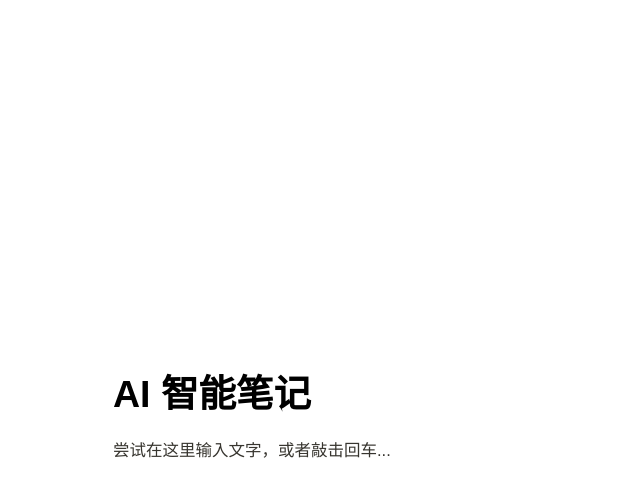
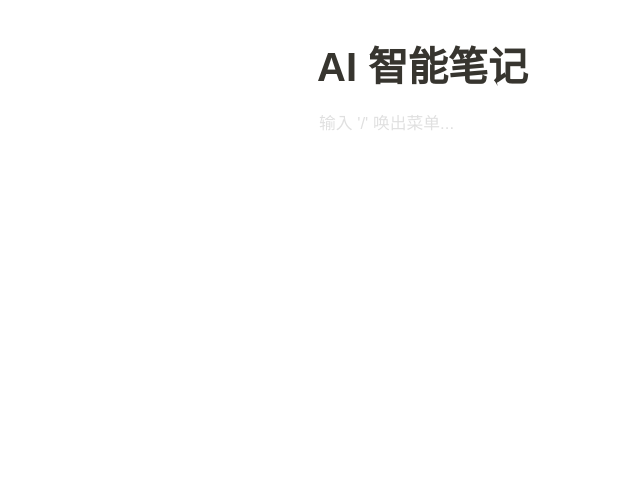
Before and after one commit to zz-gopher/ai-notion-clone, a Vue app: page / in a window 1280 px wide. Shown: the top 496 px of the page, without its empty margins (1-641 px from the left). Built offline with nearby package versions, Linux system fonts and the light colour scheme.

Commit message:
feat：新增/后的快捷键，以及页面位置框的协调

```diff
--- a/src/App.vue
+++ b/src/App.vue
@@ -1,197 +1,318 @@
 <script setup>
 import { ref, nextTick } from 'vue'
 
+// ==========================================
+// 1. 核心状态数据
+// ==========================================
+// 独立的页面大标题
+const pageTitle = ref('AI 智能笔记')
+
+// 积木数组（初始化只有一行空的正文）
 const blocks = ref([
-  { id: '1', type: 'h1', content: 'AI 智能笔记' },
-  { id: '2', type: 'p', content: '尝试在这里输入文字，或者敲击回车...' }
+  { id: '1', type: 'p', content: '' }
 ])
 
+// 存放所有真实 input 元素的“花名册”
 const inputRefs = ref([])
-// 控制菜单是否显示
+
+// ==========================================
+// 2. 基础交互逻辑：回车与退格
+// ==========================================
+// 处理敲击回车
+const handleEnter = async (index) => {
+  // === 新增：如果菜单显示着，回车就是确认选择 ===
+  if (showMenu.value) {
+    const selectedOption = menuOptions[selectedMenuIndex.value]
+    turnInto(selectedOption.type)
+    return // 结束执行，不要再往下建新行了
+  }
+
+  // 下面是原有的新增行逻辑
+  const newBlock = { id: Date.now().toString(), type: 'p', content: '' }
+  blocks.value.splice(index + 1, 0, newBlock)
+  await nextTick()
+  if (inputRefs.value[index + 1]) {
+    inputRefs.value[index + 1].focus()
+  }
+}
+
+// 处理敲击退格键 (删除空块)
+const handleBackspace = async (index, event) => {
+  const currentBlock = blocks.value[index]
+
+  // 判断条件：内容为空，且不是第一行
+  if (currentBlock.content === '' && index > 0) {
+    event.preventDefault() // 阻止默认吃字行为
+    blocks.value.splice(index, 1) // 拔掉这一行
+
+    await nextTick()
+
+    if (inputRefs.value[index - 1]) {
+      inputRefs.value[index - 1].focus() // 光标上移
+    }
+  }
+}
+
+// ==========================================
+// 3. 高级交互逻辑：斜杠 / 菜单
+// ==========================================
 const showMenu = ref(false)
-// 记录菜单应该弹出的位置（X 和 Y 坐标）
 const menuPosition = ref({ top: '0px', left: '0px' })
-// 记录当前正在操作的是哪一个块
 const activeBlockIndex = ref(null)
 
-// 监听输入框的文字变化
+const menuOptions = [
+  { type: 'h1', label: '一级标题 (H1)' },
+  { type: 'h2', label: '二级标题 (H2)' },
+  { type: 'p', label: '普通段落 (Text)' }
+]
+const selectedMenuIndex = ref(0)
+
 const handleInput = (index, event) => {
   const currentBlock = blocks.value[index]
-
-  // 如果用户输入了 / 并且是目前光标所在的块
   if (currentBlock.content.endsWith('/')) {
-    // 拿到当前输入框在屏幕上的位置
     const rect = event.target.getBoundingClientRect()
-
-    // 把菜单定位在输入框的正下方
     menuPosition.value = {
+      // 稍微往右偏移一点，视觉上更靠近文字起点
       top: `${rect.bottom + window.scrollY + 5}px`,
-      left: `${rect.left + window.scrollX}px`
+      left: `${rect.left + window.scrollX + 20}px`
     }
     showMenu.value = true
     activeBlockIndex.value = index
+    selectedMenuIndex.value = 0 // 每次弹出来，默认选中第一项
   } else {
-    // 如果输入的不是 /，或者删除了 /，就隐藏菜单
     showMenu.value = false
   }
 }
 
-// 菜单点击操作：把当前块转换成新的类型
 const turnInto = (newType) => {
   if (activeBlockIndex.value !== null) {
     const block = blocks.value[activeBlockIndex.value]
     block.type = newType
-    // 去掉结尾触发菜单的那个 '/'
-    block.content = block.content.slice(0, -1)
+    block.content = block.content.slice(0, -1) // 删掉 /
 
     showMenu.value = false
     activeBlockIndex.value = null
   }
 }
 
-// 处理敲击回车 (新增块)
-const handleEnter = async (index) => {
-  const newBlock = { id: Date.now().toString(), type: 'p', content: '' }
-  blocks.value.splice(index + 1, 0, newBlock)
+const handleArrowKey = (direction, event) => {
+  // 如果菜单没出来，不管它，让浏览器正常移动光标
+  if (!showMenu.value) return
 
-  await nextTick()
+  // 如果菜单出来了，拦截默认行为（防止光标乱跑）
+  event.preventDefault()
 
-  if (inputRefs.value[index + 1]) {
-    inputRefs.value[index + 1].focus()
-  }
-}
-
-// ==========================================
-// 核心逻辑：处理敲击退格键 (删除空块)
-// ==========================================
-const handleBackspace = async (index, event) => {
-  const currentBlock = blocks.value[index]
-
-  // 判断条件：当前块的内容是空的，并且它不是第一行 (第一行不能删)
-  if (currentBlock.content === '' && index > 0) {
-    // 1. 阻止浏览器的默认退格行为，防止吃掉上一行的文字
-    event.preventDefault()
-
-    // 2. 将这一块从数组中彻底删除
-    blocks.value.splice(index, 1)
-
-    // 3. 等待 Vue 重新渲染 DOM
-    await nextTick()
-
-    // 4. 将光标聚焦到上一行
-    if (inputRefs.value[index - 1]) {
-      inputRefs.value[index - 1].focus()
-    }
+  if (direction === 'up') {
+    // 向上选，如果到顶了就循环到底部
+    selectedMenuIndex.value = (selectedMenuIndex.value - 1 + menuOptions.length) % menuOptions.length
+  } else if (direction === 'down') {
+    // 向下选，如果到底了就循环到顶部
+    selectedMenuIndex.value = (selectedMenuIndex.value + 1) % menuOptions.length
   }
 }
 </script>
 
+
 <template>
   <div class="editor-container">
-    <div
-      v-for="(block, index) in blocks"
-      :key="block.id"
-      class="block-item"
-    >
-    <input
-      type="text"
-      v-model="block.content"
-      :class="['block-input', `block-${block.type}`]"
-      placeholder="输入内容"
-      @keydown.enter.prevent="handleEnter(index)"
-      @keydown.delete="handleBackspace(index, $event)"
 
-      @input="handleInput(index, $event)"
+    <input type="text" v-model="pageTitle" class="page-title" placeholder="无标题">
 
-      :ref="(el) => inputRefs[index] = el"
-    >
+    <TransitionGroup name="list" tag="div" class="blocks-wrapper">
+      <div v-for="(block, index) in blocks" :key="block.id" class="block-item">
+        <div class="block-handle">
+          <span class="drag-icon">⋮⋮</span>
+        </div>
+
+        <input type="text" v-model="block.content" :class="['block-input', `block-${block.type}`]"
+          :placeholder="block.type === 'h1' ? '无标题' : '输入 \'/\' 唤出菜单...'" @keydown.enter.prevent="handleEnter(index)"
+          @keydown.delete="handleBackspace(index, $event)" @keydown.up="handleArrowKey('up', $event)"
+          @keydown.down="handleArrowKey('down', $event)" @input="handleInput(index, $event)"
+          :ref="(el) => inputRefs[index] = el">
+      </div>
+    </TransitionGroup>
+
+    <div v-show="showMenu" class="command-menu" :style="{ top: menuPosition.top, left: menuPosition.left }">
+      <div class="menu-title">转换类型</div>
+      <div v-for="(item, i) in menuOptions" :key="item.type"
+        :class="['menu-item', { 'is-selected': selectedMenuIndex === i }]" @click="turnInto(item.type)"
+        @mouseenter="selectedMenuIndex = i">
+        {{ item.label }}
+      </div>
     </div>
-    <div
-      v-show="showMenu"
-      class="command-menu"
-      :style="{ top: menuPosition.top, left: menuPosition.left }"
-    >
-      <div class="menu-title">转换类型</div>
-      <div class="menu-item" @click="turnInto('h1')">一级标题 (H1)</div>
-      <div class="menu-item" @click="turnInto('h2')">二级标题 (H2)</div>
-      <div class="menu-item" @click="turnInto('p')">普通段落 (Text)</div>
-    </div>
+
   </div>
 </template>
 
+
 <style scoped>
+/* ==========================================
+   基础排版
+   ========================================== */
 .editor-container {
-  max-width: 800px;
-  margin: 50px auto;
-  padding: 20px;
-  font-family: -apple-system, BlinkMacSystemFont, "Segoe UI", Roboto, Helvetica, Arial, sans-serif;
+  max-width: 700px;
+  margin: 40px auto;
+  padding: 0 40px;
+  font-family: -apple-system, BlinkMacSystemFont, "Segoe UI", Helvetica, Arial, sans-serif;
+  color: #37352f;
 }
 
-/* === 新增：悬浮命令菜单的样式 === */
+/* 独立大标题样式 */
+.page-title {
+  width: 100%;
+  border: none;
+  outline: none;
+  background: transparent;
+  font-size: 2.5em;
+  font-weight: 700;
+  color: #37352f;
+  margin-bottom: 20px;
+  padding-left: 28px;
+}
+
+.page-title::placeholder {
+  color: #e0e0e0;
+}
+
+/* ==========================================
+   积木块与动画
+   ========================================== */
+.blocks-wrapper {
+  position: relative;
+}
+
+.block-item {
+  display: flex;
+  align-items: flex-start;
+  margin-bottom: 2px;
+  position: relative;
+  transition: all 0.2s ease;
+}
+
+/* ==========================================
+   左侧悬浮抓手
+   ========================================== */
+.block-handle {
+  width: 24px;
+  height: 28px;
+  display: flex;
+  align-items: center;
+  justify-content: center;
+  margin-right: 4px;
+  margin-top: 4px;
+  opacity: 0;
+  transition: opacity 0.2s;
+  color: #c1c1bf;
+  font-size: 14px;
+  cursor: grab;
+}
+
+.block-item:hover .block-handle {
+  opacity: 1;
+}
+
+/* ==========================================
+   输入框细节
+   ========================================== */
+.block-input {
+  flex: 1;
+  border: none;
+  outline: none;
+  background: transparent;
+  padding: 4px 2px;
+  width: 100%;
+}
+
+.block-input::placeholder {
+  color: #e0e0e0;
+}
+
+/* 聚焦时的左侧极细灰线 */
+.block-input:focus {
+  border-left: 2px solid #ebeced;
+  padding-left: 10px;
+  margin-left: -12px;
+}
+
+.block-input::selection {
+  background: rgba(46, 170, 220, 0.3);
+}
+
+.block-h1 {
+  font-size: 2.2em;
+  font-weight: 700;
+  margin-top: 1.2em;
+  margin-bottom: 0.2em;
+}
+
+.block-h2 {
+  font-size: 1.6em;
+  font-weight: 600;
+  margin-top: 1em;
+  margin-bottom: 0.1em;
+}
+
+.block-p {
+  font-size: 1.05em;
+  line-height: 1.6;
+}
+
+/* ==========================================
+   Vue 过渡动画魔法
+   ========================================== */
+.list-enter-active,
+.list-leave-active {
+  transition: all 0.3s cubic-bezier(0.25, 0.8, 0.25, 1);
+}
+
+.list-enter-from,
+.list-leave-to {
+  opacity: 0;
+  transform: translateY(15px);
+}
+
+.list-leave-active {
+  position: absolute;
+  width: calc(100% - 28px);
+  /* 保持离开时的宽度，防止布局跳动 */
+}
+
+/* ==========================================
+   悬浮命令菜单
+   ========================================== */
 .command-menu {
   position: absolute;
   background: white;
-  border: 1px solid #e0e0e0;
-  box-shadow: 0 4px 12px rgba(0, 0, 0, 0.1);
-  border-radius: 6px;
-  width: 200px;
-  z-index: 100; /* 确保悬浮在最上层 */
-  padding: 8px 0;
+  border: 1px solid #efefef;
+  box-shadow: 0 10px 20px rgba(0, 0, 0, 0.08);
+  border-radius: 8px;
+  width: 220px;
+  z-index: 100;
+  padding: 6px;
 }
 
 .menu-title {
   font-size: 0.75em;
+  font-weight: 600;
   color: #999;
-  padding: 4px 12px;
-  margin-bottom: 4px;
+  padding: 4px 10px;
+  margin-bottom: 2px;
 }
 
 .menu-item {
-  padding: 8px 12px;
+  padding: 8px 10px;
   cursor: pointer;
   font-size: 0.9em;
-  color: #333;
+  color: #37352f;
+  border-radius: 4px;
+  transition: background 0.1s;
 }
 
 .menu-item:hover {
   background-color: #f1f1ef;
 }
 
-/* === 新增：二级标题的样式 === */
-.block-h2 {
-  font-size: 1.8em;
-  font-weight: bold;
-  margin-top: 0.8em;
-  margin-bottom: 0.3em;
-}
-
-.block-item {
-  margin-bottom: 5px;
-}
-
-.block-input {
-  width: 100%;
-  border: none;
-  outline: none;
-  background: transparent;
-  resize: none;
-}
-
-.block-input:focus {
-  background-color: #f9f9fa;
-  border-radius: 4px;
-}
-
-.block-h1 {
-  font-size: 2.5em;
-  font-weight: bold;
-  margin-top: 1em;
-  margin-bottom: 0.5em;
-}
-
-.block-p {
-  font-size: 1.1em;
-  line-height: 1.6;
-  color: #37352f;
+.menu-item.is-selected {
+  background-color: #f1f1ef;
 }
 </style>
--- a/src/main.js
+++ b/src/main.js
@@ -1,4 +1,4 @@
-import './assets/main.css'
+// import './assets/main.css'
 
 import { createApp } from 'vue'
 import App from './App.vue'
--- a/vite.config.js
+++ b/vite.config.js
@@ -2,13 +2,13 @@ import { fileURLToPath, URL } from 'node:url'
 
 import { defineConfig } from 'vite'
 import vue from '@vitejs/plugin-vue'
-import vueDevTools from 'vite-plugin-vue-devtools'
+// import vueDevTools from 'vite-plugin-vue-devtools'
 
 // https://vite.dev/config/
 export default defineConfig({
   plugins: [
     vue(),
-    vueDevTools(),
+    // vueDevTools(),
   ],
   resolve: {
     alias: {
```
